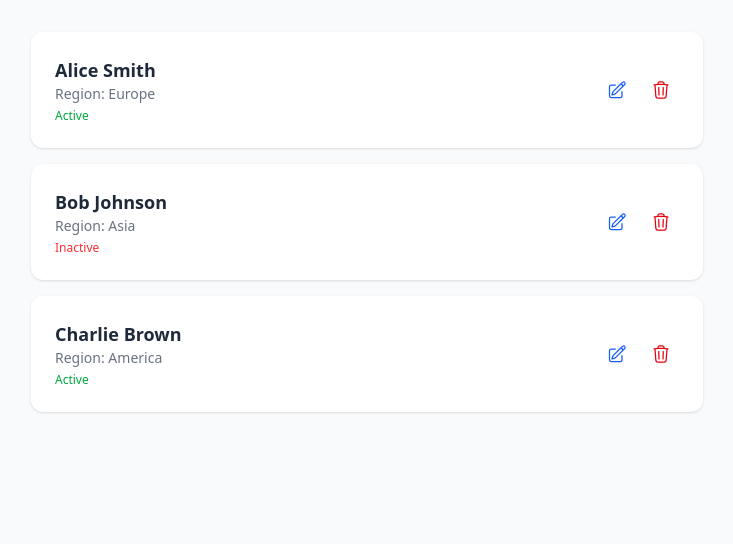
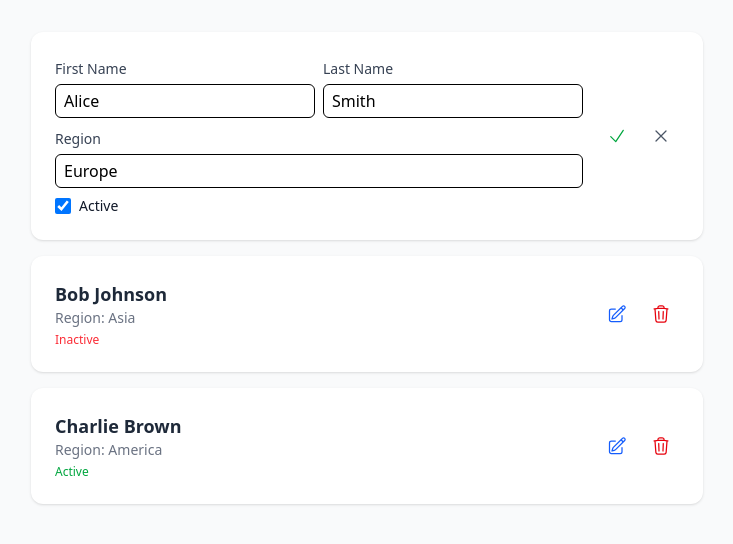
Before and after one commit to tankakatan/jf-sandbox, a React (Vite) app: page / in a window 1280 px wide. Both pictures are taken after a click on the button 890 px from the left and 90 px from the top of the page. Shown: the top 544 px of the page, without its empty margins (273-1006 px from the left). Built offline with nearby package versions, Linux system fonts and the light colour scheme.

Commit message:
edit user

```diff
--- a/src/components/User/index.tsx
+++ b/src/components/User/index.tsx
@@ -1,24 +1,28 @@
 import { ark } from "@ark-ui/react/factory";
-import { PencilSquareIcon, TrashIcon } from "@heroicons/react/24/outline";
-import { useDeleteUser, useUpdateUser, useUserById } from "../../atoms/users";
+import {
+  PencilSquareIcon,
+  TrashIcon,
+} from "@heroicons/react/24/outline";
+import { useState } from "react";
+import { useDeleteUser, useUserById } from "../../atoms/users";
+import UserForm from "../UserForm";
 
 export default function User({ id }: { id: number }) {
   const user = useUserById(id);
-  // const user = {
-  //   id: 1,
-  //   firstName: "Foo",
-  //   lastName: "Bar",
-  //   region: "US",
-  //   isActive: false,
-  // };
-  const updateUser = useUpdateUser();
   const deleteUser = useDeleteUser();
+  const [isEditing, setIsEditing] = useState(false);
+
   if (!user) {
     return null;
   }
 
-  const onEdit = () => updateUser(user);
+  const onEdit = () => setIsEditing(true);
+  const onEditDone = () => setIsEditing(false);
   const onDelete = () => deleteUser(id);
+
+  if (isEditing) {
+    return <UserForm user={user} onSave={onEditDone} onCancel={onEditDone} />;
+  }
 
   return (
     <ark.div className="bg-white rounded-xl shadow p-6 flex items-center justify-between gap-4">
--- /dev/null
+++ b/src/components/UserForm/index.tsx
@@ -0,0 +1,111 @@
+import { Field } from "@ark-ui/react";
+import { ark } from "@ark-ui/react/factory";
+import { CheckIcon, XMarkIcon } from "@heroicons/react/24/outline";
+import { useState } from "react";
+import type { User as UserType } from "../../@types";
+import { useUpdateUser } from "../../atoms/users";
+
+interface UserFormProps {
+  user: UserType;
+  onSave: () => void;
+  onCancel: () => void;
+}
+
+export default function UserForm({ user, onSave, onCancel }: UserFormProps) {
+  const [editedUser, setEditedUser] = useState<UserType>(user);
+  const updateUser = useUpdateUser();
+
+  const handleInputChange = (e: React.ChangeEvent<HTMLInputElement>) => {
+    const { name, value, type, checked } = e.target;
+    setEditedUser((prev) => ({
+      ...prev,
+      [name]: type === "checkbox" ? checked : value,
+    }));
+  };
+
+  const handleSave = () => {
+    updateUser(editedUser);
+    onSave();
+  };
+
+  return (
+    <ark.form
+      onSubmit={(e) => {
+        e.preventDefault();
+        handleSave();
+      }}
+      className="bg-white rounded-xl shadow p-6 flex items-center justify-between gap-4 w-full"
+    >
+      <ark.div className="flex-grow space-y-2">
+        <ark.div className="flex gap-2">
+          <Field.Root className="w-full">
+            <Field.Label className="text-sm font-medium text-gray-700">
+              First Name
+            </Field.Label>
+            <Field.Input
+              name="firstName"
+              value={editedUser.firstName}
+              onChange={handleInputChange}
+              className="mt-1 block w-full px-2 py-1 border rounded-md"
+            />
+          </Field.Root>
+          <Field.Root className="w-full">
+            <Field.Label className="text-sm font-medium text-gray-700">
+              Last Name
+            </Field.Label>
+            <Field.Input
+              name="lastName"
+              value={editedUser.lastName}
+              onChange={handleInputChange}
+              className="mt-1 block w-full px-2 py-1 border rounded-md"
+            />
+          </Field.Root>
+        </ark.div>
+        <Field.Root className="w-full">
+          <Field.Label className="text-sm font-medium text-gray-700">
+            Region
+          </Field.Label>
+          <Field.Input
+            name="region"
+            value={editedUser.region}
+            onChange={handleInputChange}
+            className="mt-1 block w-full px-2 py-1 border rounded-md"
+          />
+        </Field.Root>
+        <Field.Root className="flex items-center gap-2">
+          <Field.Input
+            name="isActive"
+            type="checkbox"
+            id={`isActive-${editedUser.id}`}
+            checked={editedUser.isActive}
+            onChange={handleInputChange}
+            className="h-4 w-4 rounded border-gray-300 text-indigo-600 focus:ring-indigo-600"
+          />
+          <Field.Label
+            htmlFor={`isActive-${editedUser.id}`}
+            className="text-sm text-gray-900"
+          >
+            Active
+          </Field.Label>
+        </Field.Root>
+      </ark.div>
+      <ark.div className="flex gap-2">
+        <ark.button
+          type="submit"
+          aria-label="Save"
+          className="p-2 rounded-full hover:bg-green-100 text-green-600 transition"
+        >
+          <CheckIcon className="w-5 h-5" />
+        </ark.button>
+        <ark.button
+          type="button"
+          aria-label="Cancel"
+          className="p-2 rounded-full hover:bg-gray-100 text-gray-600 transition"
+          onClick={onCancel}
+        >
+          <XMarkIcon className="w-5 h-5" />
+        </ark.button>
+      </ark.div>
+    </ark.form>
+  );
+}
```
